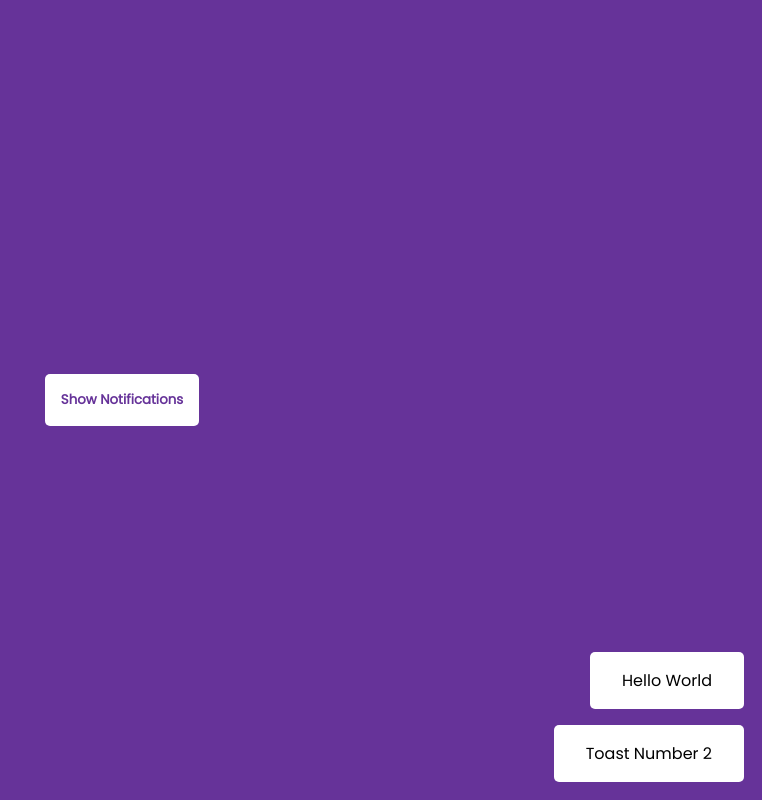
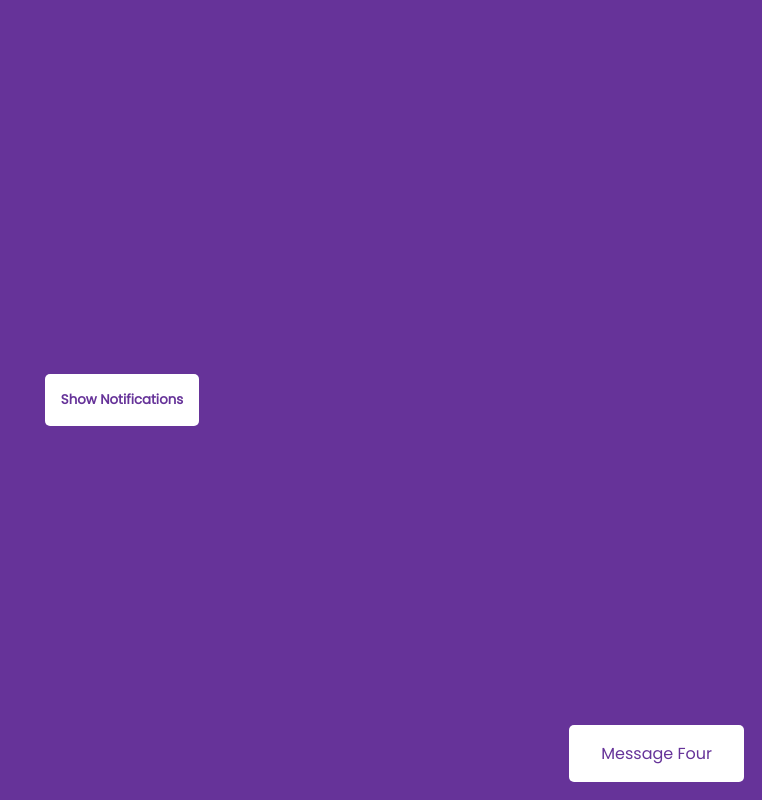
Before and after one commit to GUchechi/Toast-Notification, a plain HTML site: page index.html in a window 1280 px wide. Both pictures are taken after a click on the button "Show Notifications". Shown: the whole page, without its empty margins (518-1280 px from the left). Drawn offline with Linux system fonts and the light colour scheme.

Commit message:
toast notification

```diff
--- a/index.html
+++ b/index.html
@@ -8,10 +8,7 @@
     <title>Toast Notifications</title>
 </head>
 <body>
-    <div id="toasts">
-        <div class="toast">Hello World</div>
-        <div class="toast">Toast Number 2</div>
-    </div>
+    <div id="toasts"></div>
 
     <button class="btn" id="button">Show Notifications</button>
     <script src="./script.js"></script>
--- a/script.js
+++ b/script.js
@@ -0,0 +1,35 @@
+const button = document.getElementById('button')
+const toasts = document.getElementById('toasts')
+
+const messages = [
+    'Message One',
+    'Message Two',
+    'Message Three',
+    'Message Four',
+]
+
+const types = ['info', 'success', 'error']
+
+button.addEventListener('click', () => createNotification())
+
+function createNotification(message = null, type = null) {
+    const notif = document.createElement('div')
+    notif.classList.add('toast')
+    notif.classList.add(type ? type : getRandomType())
+
+    notif.innerText = message ? message : getRandomMessage()
+
+    toasts.appendChild(notif)
+
+    setTimeout(() => {
+        notif.remove()
+    }, 3000)
+}
+
+function getRandomMessage() {
+    return messages[Math.floor(Math.random() * messages.length)]
+}
+
+function getRandomType() {
+    return types[Math.floor(Math.random() * types.length)]
+}
--- a/style.css
+++ b/style.css
@@ -15,7 +15,6 @@ body {
   overflow: hidden;
   margin: 0;
 }
-
 
 .btn {
   background-color: #ffffff;
@@ -51,3 +50,15 @@ body {
   padding: 1rem 2rem;
   margin: 0.5rem;
 }
+
+.toast.info {
+  color: rebeccapurple;
+}
+
+.toast.success {
+  color: green;
+}
+
+.toast.error {
+  color: red;
+}
```
Lines whose indentation alone changed are shown as unchanged.
